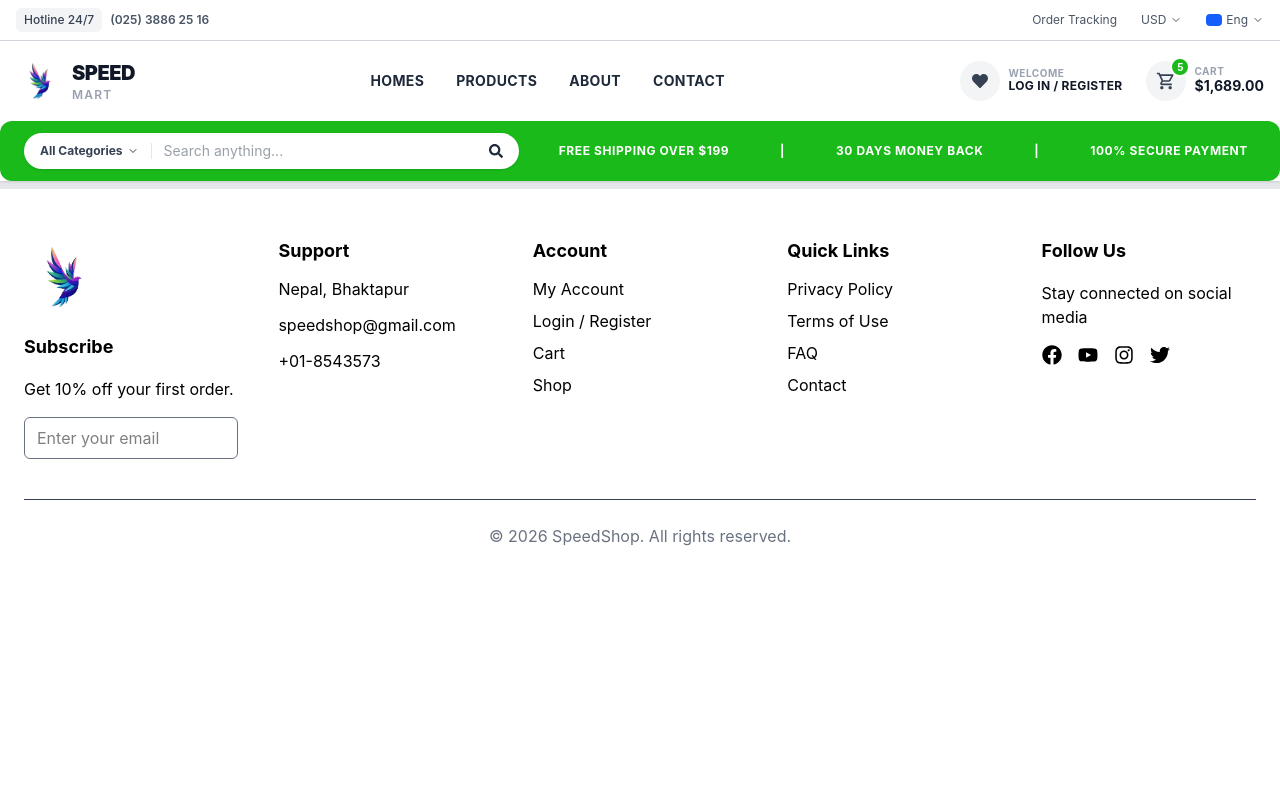
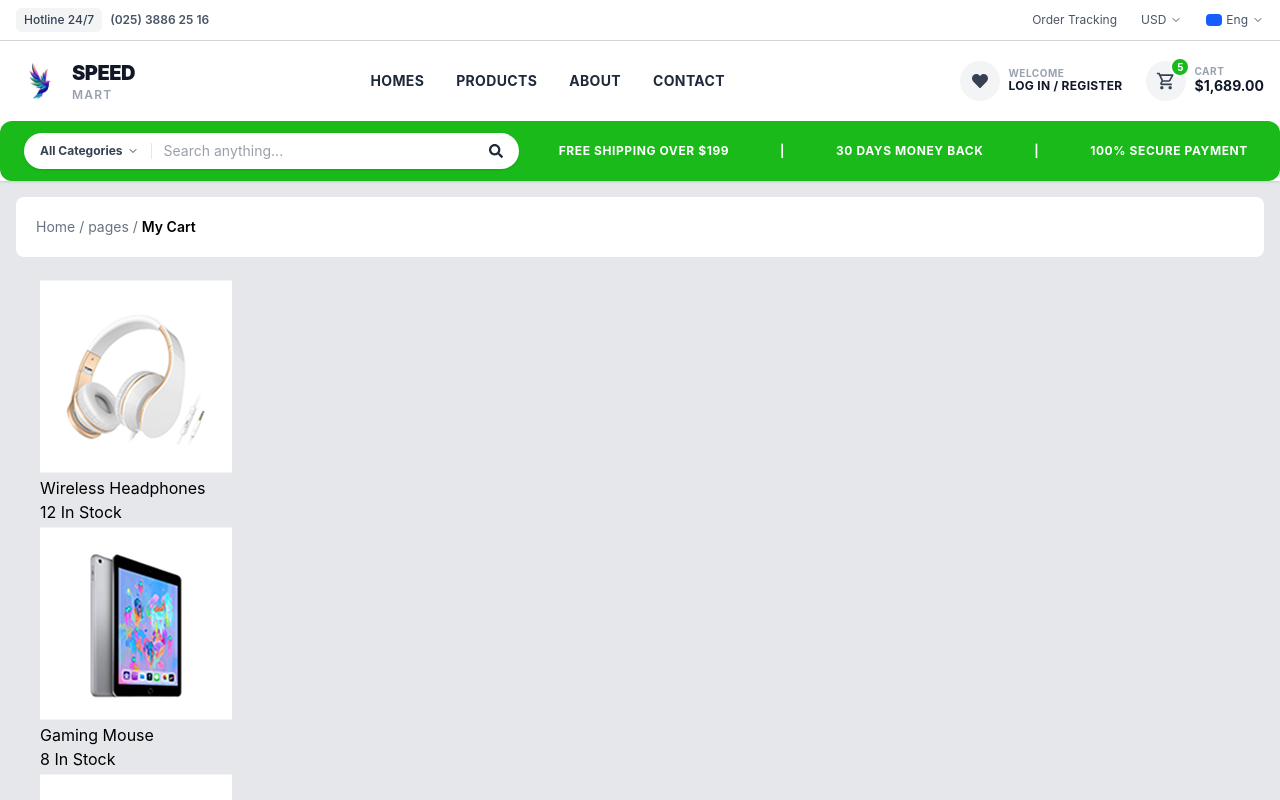
Before and after one commit to headlet/E-Commerce, a React app in the folder frontend/: page /cart in a window 1280 px wide. Shown: the top 800 px of the page. Built offline with nearby package versions, Linux system fonts and the light colour scheme; the HTML template or start-up script is replaced by a standard one.

Commit message:
building cart page

```diff
--- a/frontend/src/public/components/layout/NavBar.jsx
+++ b/frontend/src/public/components/layout/NavBar.jsx
@@ -94,7 +94,7 @@ function NavBar() {
           </div>
 
           {/* Shopping Cart Widget */}
-          <div className="flex items-center gap-2 pl-2">
+          <Link to='/Cart' className="flex items-center gap-2 pl-2">
             <div className="relative w-10 h-10 bg-gray-100 rounded-full flex items-center justify-center text-gray-700">
               <MdOutlineShoppingCart size={20} />
               <span className="absolute -top-1 -right-1 bg-[#1ABA1A] text-white text-[10px] font-bold w-5 h-5 rounded-full flex items-center justify-center border-2 border-white">
@@ -107,7 +107,7 @@ function NavBar() {
               </span>
               <span className="text-sm font-bold text-gray-900">$1,689.00</span>
             </div>
-          </div>
+          </Link>
         </div>
 
         {/* Mobile View Burger & Cart indicators */}
--- /dev/null
+++ b/frontend/src/public/components/pages/Cart.jsx
@@ -0,0 +1,175 @@
+import prod5 from "../../../assets/products/product2/prod9.png.png";
+import prod6 from "../../../assets/products/product3/prod10.png.png";
+import prod7 from "../../../assets/products/product4/prod11.png.png";
+import prod8 from "../../../assets/products/product5/prod12.png.png";
+import prod9 from "../../../assets/products/product6/prod13.png.png";
+import prod10 from "../../../assets/products/prod14.png";
+import prod11 from "../../../assets/products/prod15.png";
+import prod12 from "../../../assets/products/prod16.png";
+import prod13 from "../../../assets/products/prod17.png";
+import prod14 from "../../../assets/products/prod18.png";
+import prod15 from "../../../assets/products/prod19.png";
+import prod16 from "../../../assets/products/prod20.png";
+import prod17 from "../../../assets/products/prod21.png";
+import prod18 from "../../../assets/products/prod22.png";
+import prod19 from "../../../assets/products/prod23.png";
+import prod20 from "../../../assets/products/prod24.png";
+import prod21 from "../../../assets/products/div.banner.png";
+import prod22 from "../../../assets/products/prod46.png.png";
+
+function Cart() {
+  const cartProducts = [
+    {
+      id: 1,
+      image: prod5,
+      name: "Wireless Headphones",
+      stock: 12,
+      price: 59.99,
+    },
+    {
+      id: 2,
+      image: prod6,
+      name: "Gaming Mouse",
+      stock: 8,
+      price: 29.99,
+    },
+    {
+      id: 3,
+      image: prod7,
+      name: "Mechanical Keyboard",
+      stock: 5,
+      price: 89.99,
+    },
+    {
+      id: 4,
+      image: prod8,
+      name: "Smart Watch",
+      stock: 15,
+      price: 129.99,
+    },
+    {
+      id: 5,
+      image: prod9,
+      name: "Bluetooth Speaker",
+      stock: 20,
+      price: 49.99,
+    },
+    {
+      id: 6,
+      image: prod10,
+      name: "Laptop Stand",
+      stock: 10,
+      price: 24.99,
+    },
+    {
+      id: 7,
+      image: prod11,
+      name: "USB-C Hub",
+      stock: 18,
+      price: 34.99,
+    },
+    {
+      id: 8,
+      image: prod12,
+      name: "Webcam HD",
+      stock: 7,
+      price: 69.99,
+    },
+    {
+      id: 9,
+      image: prod13,
+      name: "Portable SSD",
+      stock: 11,
+      price: 99.99,
+    },
+    {
+      id: 10,
+      image: prod14,
+      name: "Monitor 24 Inch",
+      stock: 4,
+      price: 179.99,
+    },
+    {
+      id: 11,
+      image: prod15,
+      name: "Gaming Chair",
+      stock: 3,
+      price: 249.99,
+    },
+    {
+      id: 12,
+      image: prod16,
+      name: "Desk Lamp",
+      stock: 14,
+      price: 19.99,
+    },
+    {
+      id: 13,
+      image: prod17,
+      name: "Power Bank",
+      stock: 25,
+      price: 39.99,
+    },
+    {
+      id: 14,
+      image: prod18,
+      name: "Wireless Earbuds",
+      stock: 9,
+      price: 79.99,
+    },
+    {
+      id: 15,
+      image: prod19,
+      name: "Tablet Stand",
+      stock: 16,
+      price: 22.99,
+    },
+    {
+      id: 16,
+      image: prod20,
+      name: "Smartphone Case",
+      stock: 30,
+      price: 14.99,
+    },
+    {
+      id: 17,
+      image: prod21,
+      name: "Promotional Banner",
+      stock: 1,
+      price: 0,
+    },
+    {
+      id: 18,
+      image: prod22,
+      name: "Premium Backpack",
+      stock: 6,
+      price: 89.99,
+    },
+  ];
+  return (
+    <section className="flex flex-col items-center justify-center w-full p-4 gap-5">
+      <div className="text-sm text-gray-500 w-full bg-white rounded-lg p-5">
+        Home / pages /{" "}
+        <span className="text-md font-semibold text-black">My Cart</span>
+      </div>
+
+      <div>
+        <div>
+            {cartProducts.map((prod)=> (
+                <div key={prod.id}>
+                    <img src={prod.image} alt="" />
+                    <h2>{prod.name}</h2>
+                    <p>{prod.stock} In Stock</p>
+
+                </div>
+            ))
+
+
+            }
+        </div>
+      </div>
+    </section>
+  );
+}
+
+export default Cart;
--- a/frontend/src/public/components/pages/Profile.jsx
+++ b/frontend/src/public/components/pages/Profile.jsx
@@ -6,7 +6,7 @@ function Profile() {
   const [formdata, setFormData] = useState({});
 
   const handleChange = (e) => {
-    const {name, type, value} = e.target;
+    const {name, value} = e.target;
     setFormData((values) => ({...values, [name] : value}));
   };
 
--- a/frontend/src/public/components/routes/AppRoutes.jsx
+++ b/frontend/src/public/components/routes/AppRoutes.jsx
@@ -6,6 +6,7 @@ import Contact from "../pages/Contact";
 import Login from "../pages/Auth/logIn";
 import Signup from '../pages/Auth/signUp';
 import Profile from '../pages/Profile';
+import Cart from '../pages/Cart';
 
 function AppRoutes() {
   return (
@@ -17,6 +18,7 @@ function AppRoutes() {
       <Route path="/login" element={<Login/>}/>
       <Route path="/signup" element={<Signup/>}/>
       <Route path='/profile' element={<Profile/>}></Route>
+      <Route path='/cart' element={<Cart />}></Route>
     </Routes>
   );
 }
```
